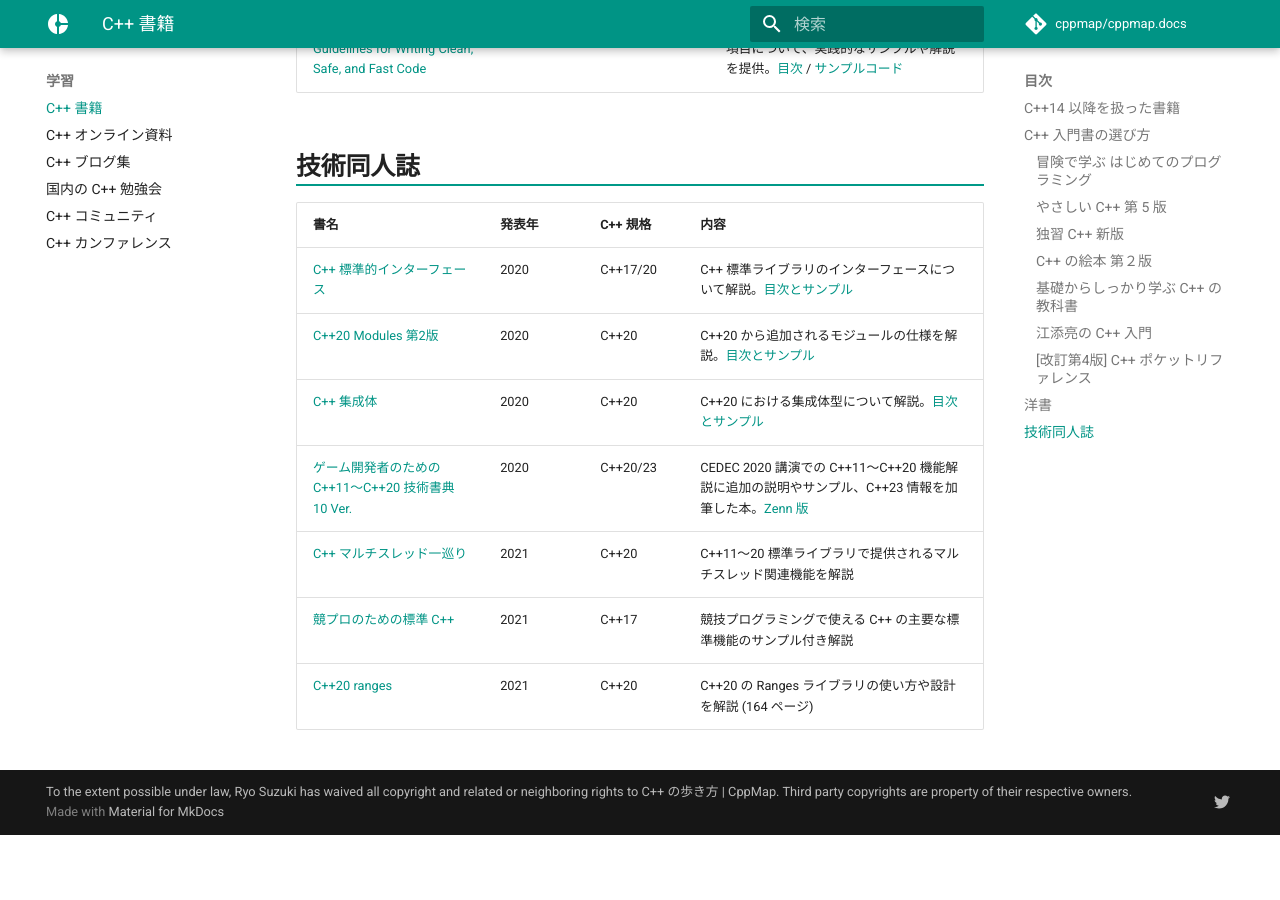
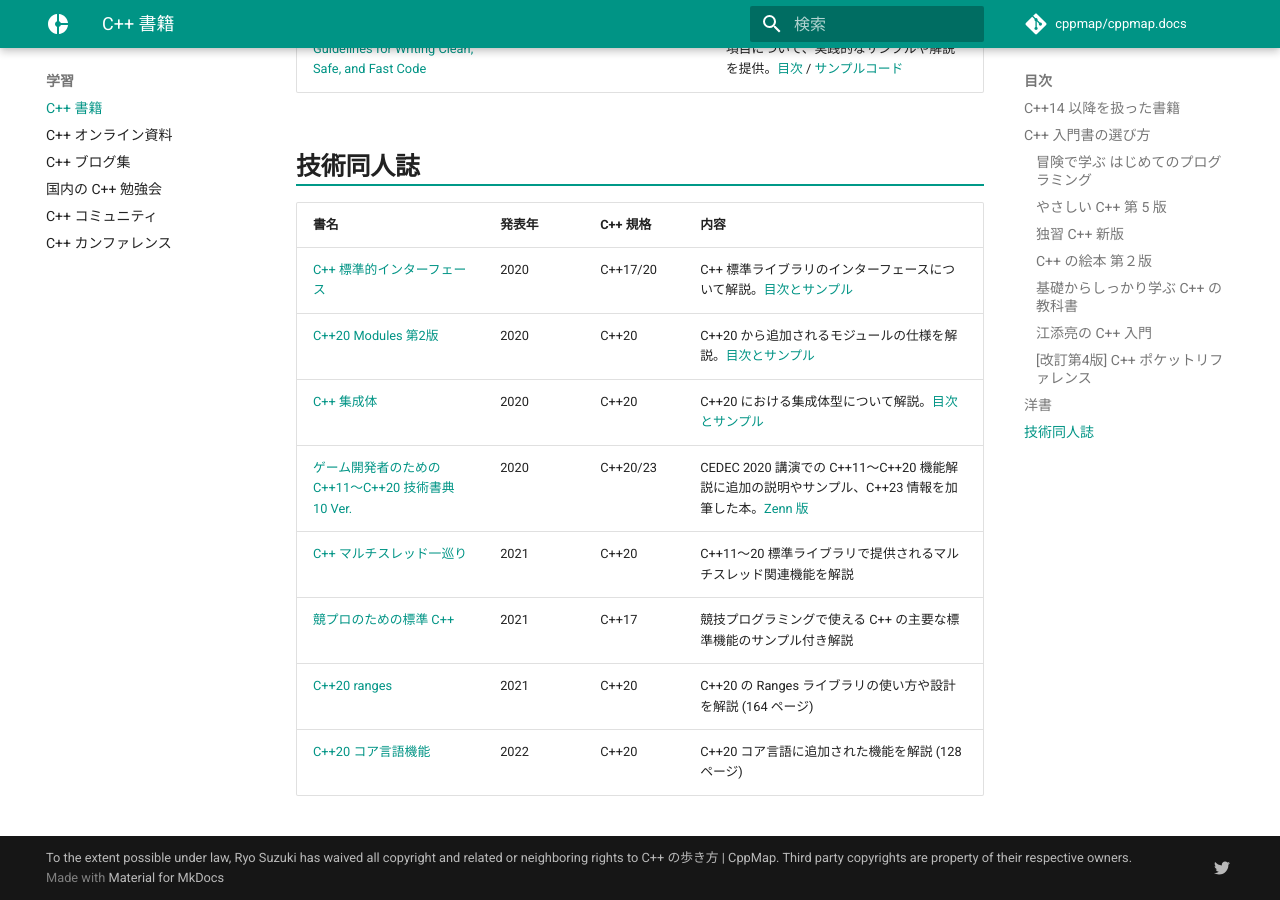
Before and after one commit to cppmap/cppmap.docs, an MkDocs documentation site: the page built from docs/learn/books.md, in a window 1280 px wide and 900 px high, scrolled down 4874 px. Built offline with MkDocs 1.6.1 and Material for MkDocs 9.7.7, drawn with Linux system fonts in a browser that asks for light colours; nearby versions of some CDN libraries; comment, search, counter and statistics services are not loaded; before the commit the page ends 5709 px from its top, so only the background shows below that.

Commit message:
Update books.md

```diff
--- a/docs/learn/books.md
+++ b/docs/learn/books.md
@@ -89,5 +89,6 @@ C++ の入門～中級レベルの多くの情報（『やさしい C++ 第 5
 | [C++ マルチスレッド一巡り](https://zenn.dev/yohhoy/books/cpp-stdlib-multithreading)                    | 2021 | C++20    | C++11～20 標準ライブラリで提供されるマルチスレッド関連機能を解説                                                                                                 |
 | [競プロのための標準 C++](https://zenn.dev/reputeless/books/standard-cpp-for-competitive-programming) | 2021 | C++17    | 競技プログラミングで使える C++ の主要な標準機能のサンプル付き解説                                                                                                  |
 | [C++20 ranges](https://techbookfest.org/product/5134506308665344?productVariantID=5896161179205632) | 2021 | C++20    | C++20 の Ranges ライブラリの使い方や設計を解説 (164 ページ)                                                                          |
+| [C++20 コア言語機能](https://techbookfest.org/product/4904567416291328?productVariantID=5196501510782976) | 2022 | C++20    | C++20 コア言語に追加された機能を解説 (128 ページ)                                                                          |
 
 <!-- ToDo: C++11 とそれ以前の書籍 -->
```
